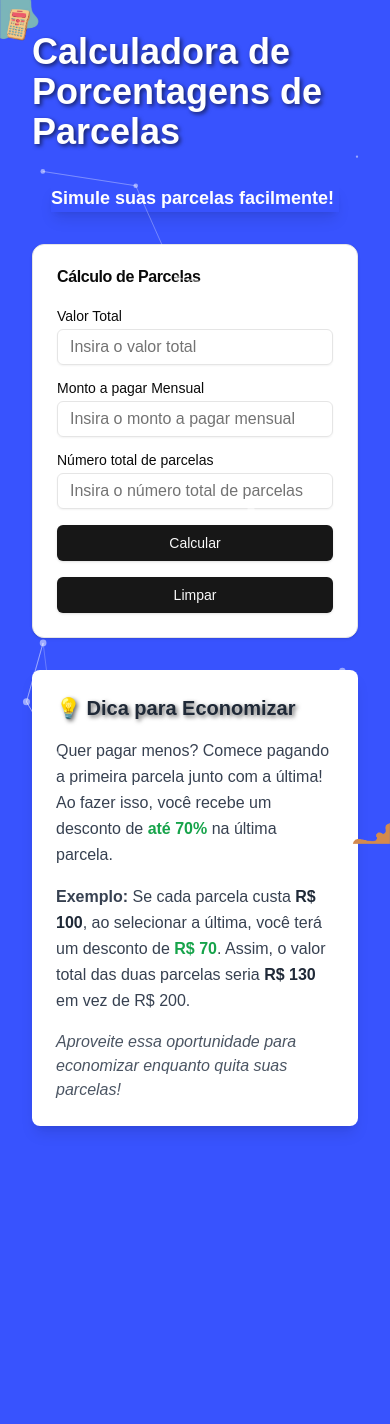
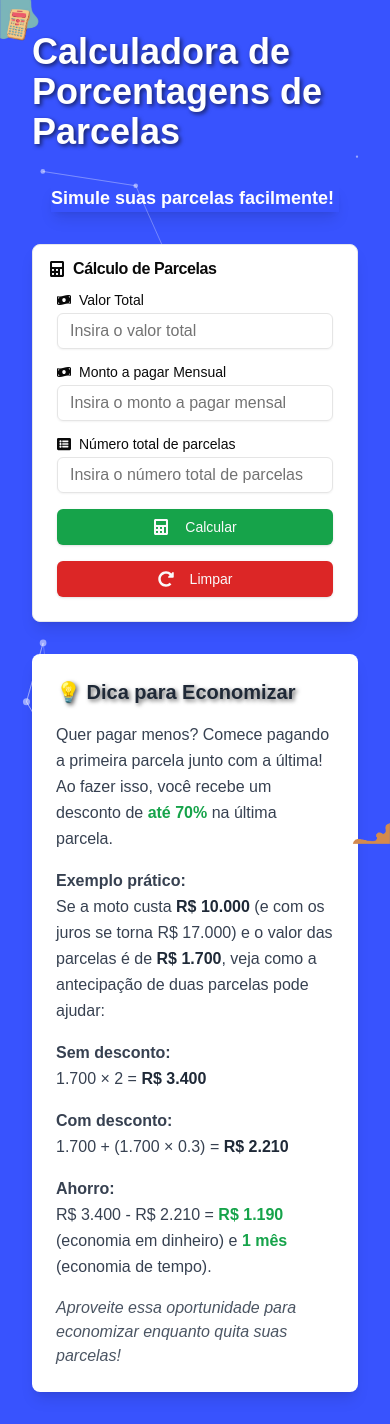
Before and after one commit to Alex900930/calculadora-porcentages, a Next.js app: page / in a window 390 px wide. Before the commit the page ends 1158 px from the top, so only its background shows below. Built offline with nearby package versions, Linux system fonts and the light colour scheme.

Commit message:
actualizacion general

```diff
--- a/package.json
+++ b/package.json
@@ -20,6 +20,7 @@
     "next": "15.1.4",
     "react": "^19.0.0",
     "react-dom": "^19.0.0",
+    "react-icons": "^5.4.0",
     "react-select": "^5.9.0",
     "react-type-animation": "^3.2.0",
     "tailwind-merge": "^2.6.0",
--- a/src/app/components/CalculadoraPorcentajes.tsx
+++ b/src/app/components/CalculadoraPorcentajes.tsx
@@ -5,10 +5,18 @@ import { Card, CardContent, CardHeader, CardTitle } from "@/components/ui/card"
 import { Input } from "@/components/ui/input"
 import { Label } from "@/components/ui/label"
 import { Button } from "@/components/ui/button"
+import { FaCalculator, FaRedoAlt, FaMoneyBillWave, FaListAlt } from 'react-icons/fa';
 
 import Select from 'react-select';
 import makeAnimated from 'react-select/animated';
 import { MultiValue } from 'react-select';
+
+// Definir una interfaz para el resultado del cálculo
+interface ResultadoCalculo {
+  ahorroDinero: number;
+  ahorroTiempo: number;
+  montoRealPago: number;
+}
 
 export default function CalculadoraPorcentajes() {
   const [montoTotal, setMontoTotal] = useState('')
@@ -19,7 +27,6 @@ export default function CalculadoraPorcentajes() {
 
   const animatedComponents = makeAnimated();
 
-  // Manejar el cambio en el input para el total de cuotas
   const manejarCambioTotalCuotas = (event: React.ChangeEvent<HTMLInputElement>) => {
     const valor = parseInt(event.target.value, 10)
     setNumeroCuotas(isNaN(valor) ? 0 : valor)
@@ -31,76 +38,64 @@ export default function CalculadoraPorcentajes() {
     setMontoPorCuota(isNaN(valor) ? 0 : valor)
   }
 
-  const valoresSeleccionados = cuotasSeleccionadas.map((cuota) => ({
-    value: cuota,
-    label: `Parcela ${cuota}`,
-  }));
-
   const manejarSeleccion = (seleccionados: MultiValue<{ label: string; value: string }>) => {
     setCuotasSeleccionadas(seleccionados ? seleccionados.map((op) => op.value) : []);
   };
 
-
-  // Generar dinámicamente las opciones del select
-  const opcionesCuotas = Array.from({ length: numeroCuotas }, (_, index) => index + 1)
-
- /*  const calcularMontoRestante = () => {
-    const total = parseFloat(montoTotal)
-
-    if (isNaN(total) || numeroCuotas <= 0 || cuotasSeleccionadas.length === 0) {
-      setResultado('Por favor, insira valores válidos.')
-      return
-    }
-
-    // Cálculo del monto pagado
-    const calcularMontoPagado = () => {
-
-      if (cuotasSeleccionadas.includes(String(numeroCuotas))) {
-        console.log("Estos son los valores que recibio",
-           "Cuotas selecionadas: ",cuotasSeleccionadas,
-            "montoPorCuota: ", montoPorCuota,
-             "numeroCuotas :", numeroCuotas);
-        return cuotasSeleccionadas.length * (montoPorCuota - 70 / 100); // Aplica descuento
-      }
-      return cuotasSeleccionadas.length * montoPorCuota; // Sin descuento
+// Función con tipos definidos
+const calcularAhorro = (
+  montoPorCuota: number,
+): ResultadoCalculo => {
+  // Calcular monto original total (sin descuento) para las dos cuotas
+  const montoOriginalTotal = montoPorCuota * 2;
+  // Calcular monto real que paga ahora (con descuento en la última cuota)
+  const montoRealPago = montoPorCuota + (montoPorCuota * 0.3);
+  // Ahorro en dinero
+  const ahorroDinero = montoOriginalTotal - montoRealPago;
+  // Ahorro en tiempo (número de meses adelantados)
+  const ahorroTiempo = 1; // Solo se adelanta una cuota
+  return { ahorroDinero, ahorroTiempo, montoRealPago };
 };
 
-    const montoPagado = calcularMontoPagado();
-    const montoRestante = (total + 70*100) - montoPagado
-
-    setResultado(`Você pagou $${montoPagado.toFixed(2)}. Valor restante a pagar: $${montoRestante.toFixed(2)}`)
-  } */
-
-    const calcularMontoRestante = () => {
+// Función principal con tipos definidos
+const calcularMontoRestante = (): void => {
   const total = parseFloat(montoTotal);
 
-      if (isNaN(total) || numeroCuotas <= 0 || cuotasSeleccionadas.length === 0) {
-        setResultado('Por favor, insira valores válidos.');
+  if (isNaN(total) || total <= 0) {
+    setResultado('Por favor, insira um valor total válido.');
     return;
   }
 
-      // Verificar si la última cuota está seleccionada
-      const ultimaCuota = String(numeroCuotas);
+  if (numeroCuotas <= 0) {
+    setResultado('Por favor, insira um número válido de parcelas.');
+    return;
+  }
 
-      // Calcular el monto pagado
-      const calcularMontoPagado = () => {
-        return cuotasSeleccionadas.reduce((acumulado, cuota) => {
-          if (cuota === ultimaCuota) {
-            // Aplica descuento del 70% en la última cuota
-            return acumulado + montoPorCuota * 0.3; // 30% del monto (descuento aplicado)
+  if (montoPorCuota <= 0) {
+    setResultado('Por favor, insira um valor válido para a parcela mensal.');
+    return;
   }
-          // Cuotas normales sin descuento
-          return acumulado + montoPorCuota;
-        }, 0);
-      };
 
-      const montoPagado = calcularMontoPagado();
-      const montoRestante = (total + 70*100) - montoPagado
+  const { ahorroDinero, ahorroTiempo, montoRealPago } = calcularAhorro(
+    montoPorCuota
+  );
 
-      // Mostrar resultado
+  const cuotasRestantes = numeroCuotas - cuotasSeleccionadas.length;
+
+  const totalFinal = (total * 1.7) - montoRealPago;
+
+  console.log("tota es de ", totalFinal);
+
+  if (cuotasRestantes > 1) {
     setResultado(
-        `Você pagou R$${montoPagado.toFixed(2)}. Valor restante a pagar: R$${montoRestante.toFixed(2)}`
+      `Você pagou antecipadamente e economizou R$${ahorroDinero.toFixed(2)} e ${ahorroTiempo} mês.
+      Valor restante a pagar: R$${(totalFinal).toFixed(2)}.`
     );
+  } else {
+    setResultado(
+      `Você está em dia. Continue aproveitando os descontos ao adiantar parcelas!`
+    );
+  }
 };
 
 
@@ -113,15 +108,21 @@ export default function CalculadoraPorcentajes() {
   }
 
   return (
-    <Card className="w-full max-w-md col-span-2 sm:col-span-1">
-      <CardHeader>
-        <CardTitle>Cálculo de Parcelas</CardTitle>
+    <Card className="w-full max-w-md col-span-2 sm:col-span-1 z-10 shadow-lg rounded-lg border border-gray-200">
+      <CardHeader className=" rounded-t-lg p-4">
+        <CardTitle className="flex items-center gap-2">
+          <FaCalculator />
+          Cálculo de Parcelas
+        </CardTitle>
       </CardHeader>
       <CardContent>
         <div className="grid w-full items-center gap-4">
           {/* Entrada del valor total */}
           <div className="flex flex-col space-y-1.5">
-            <Label htmlFor="montoTotal">Valor Total</Label>
+            <Label htmlFor="montoTotal" className="flex items-center gap-2">
+              <FaMoneyBillWave />
+              Valor Total
+            </Label>
             <Input
               id="montoTotal"
               type="number"
@@ -133,11 +134,14 @@ export default function CalculadoraPorcentajes() {
 
           {/* Entrada del monto a pagar */}
           <div className="flex flex-col space-y-1.5">
-            <Label htmlFor="montoPorCuota">Monto a pagar Mensual</Label>
+            <Label htmlFor="montoPorCuota" className="flex items-center gap-2">
+              <FaMoneyBillWave />
+              Monto a pagar Mensual
+            </Label>
             <Input
               id="montoPorCuota"
               type="number"
-              placeholder="Insira o monto a pagar mensual"
+              placeholder="Insira o monto a pagar mensal"
               value={montoPorCuota || ''}
               onChange={manejarMontoPorCuota}
             />
@@ -145,7 +149,10 @@ export default function CalculadoraPorcentajes() {
 
           {/* Entrada del número de cuotas */}
           <div className="flex flex-col space-y-1.5">
-            <Label htmlFor="numeroCuotas">Número total de parcelas</Label>
+            <Label htmlFor="numeroCuotas" className="flex items-center gap-2">
+              <FaListAlt />
+              Número total de parcelas
+            </Label>
             <Input
               id="numeroCuotas"
               type="number"
@@ -158,19 +165,21 @@ export default function CalculadoraPorcentajes() {
           {/* Select para seleccionar las cuotas */}
           {numeroCuotas > 0 && (
             <div className="flex flex-col space-y-1.5">
-              <Label htmlFor="cuotasSeleccionadas">Seleccione as parcelas que deseja pagar</Label>
+              <Label htmlFor="cuotasSeleccionadas" className="flex items-center gap-2">
+                <FaListAlt />
+                Seleccione as parcelas que deseja pagar
+              </Label>
 
               <Select
                 id="cuotasSeleccionadas"
                 closeMenuOnSelect={false}
                 components={animatedComponents}
-                defaultValue={valoresSeleccionados}
                 isMulti
-                options={opcionesCuotas.map((cuota) => ({
-                  value: cuota.toString(),
-                  label: `Parcela ${cuota}`,
+                options={Array.from({ length: numeroCuotas }, (_, i) => ({
+                value: (i + 1).toString(),
+                label: `Parcela ${i + 1}`,
                 }))}
-                onChange={manejarSeleccion}
+                onChange={(seleccionados) => manejarSeleccion(seleccionados as MultiValue<{ label: string; value: string }>)}
                 className="border border-gray-300 p-2 rounded w-full"
               />
 
@@ -178,11 +187,16 @@ export default function CalculadoraPorcentajes() {
           )}
 
           {/* Botón para calcular */}
-          <Button onClick={calcularMontoRestante}>Calcular</Button>
+          <Button onClick={calcularMontoRestante} className="bg-green-600 hover:bg-green-700">
+            <FaCalculator className="mr-2" />
+            Calcular
+          </Button>
 
           {/* Botón para limpiar */}
-          <Button onClick={LimparButton}>Limpar</Button>
-
+          <Button onClick={LimparButton} className="bg-red-600 hover:bg-red-700">
+            <FaRedoAlt className="mr-2" />
+            Limpar
+          </Button>
 
           {/* Resultado */}
           {resultado && (
--- a/src/app/components/Dica.tsx
+++ b/src/app/components/Dica.tsx
@@ -8,12 +8,28 @@ export default function Dica() {
         Quer pagar menos? Comece pagando a primeira parcela junto com a última!
         Ao fazer isso, você recebe um desconto de <span className="font-bold text-green-600">até 70%</span> na última parcela.
       </p>
+
+      {/* Ejemplo práctico */}
       <p className="mt-4 text-gray-700 leading-relaxed">
-      <span className="font-semibold">Exemplo:</span> Se cada parcela custa
-      <span className="font-bold text-gray-800"> R$ 100</span>, ao selecionar a última,
-      você terá um desconto de <span className="font-bold text-green-600">R$ 70</span>.
-      Assim, o valor total das duas parcelas seria <span className="font-bold text-gray-800">R$ 130</span> em vez de R$ 200.
+        <span className="font-semibold">Exemplo prático:</span><br />
+        Se a moto custa <span className="font-bold text-gray-800">R$ 10.000</span> (e com os juros se torna R$ 17.000) e o valor das parcelas é de <span className="font-bold text-gray-800">R$ 1.700</span>, veja como a antecipação de duas parcelas pode ajudar:
       </p>
+
+      <div className="mt-4 text-gray-700 leading-relaxed">
+        <strong>Sem desconto:</strong><br />
+        1.700 × 2 = <span className="font-bold text-gray-800">R$ 3.400</span>
+      </div>
+
+      <div className="mt-4 text-gray-700 leading-relaxed">
+        <strong>Com desconto:</strong><br />
+        1.700 + (1.700 × 0.3) = <span className="font-bold text-gray-800">R$ 2.210</span>
+      </div>
+
+      <div className="mt-4 text-gray-700 leading-relaxed">
+        <strong>Ahorro:</strong><br />
+        R$ 3.400 - R$ 2.210 = <span className="font-bold text-green-600">R$ 1.190</span> (economia em dinheiro) e <span className="font-bold text-green-600">1 mês</span> (economia de tempo).
+      </div>
+
       <p className="mt-4 text-gray-600 italic">
         Aproveite essa oportunidade para economizar enquanto quita suas parcelas!
       </p>
```
Also changed, not shown: 1 other file (tests, documents, lock files or other folders). Lines whose indentation alone changed are shown as unchanged.
